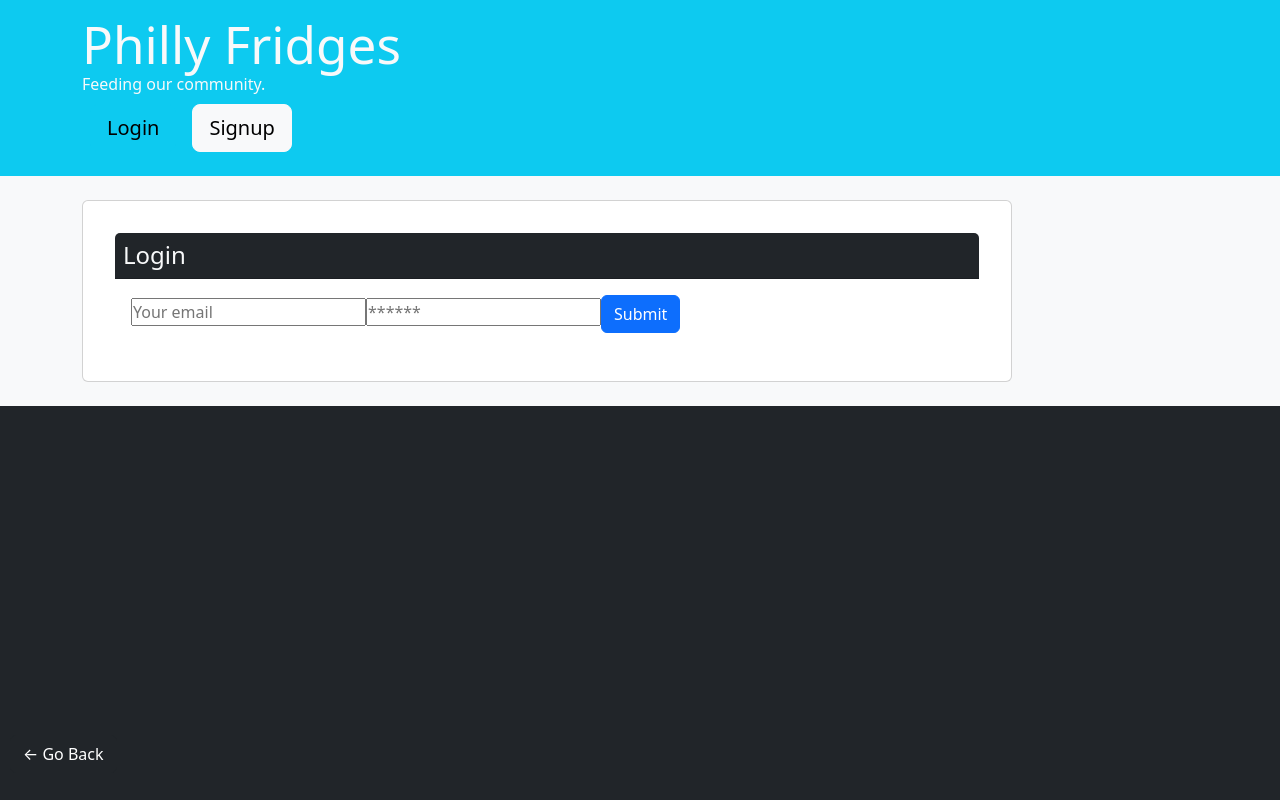
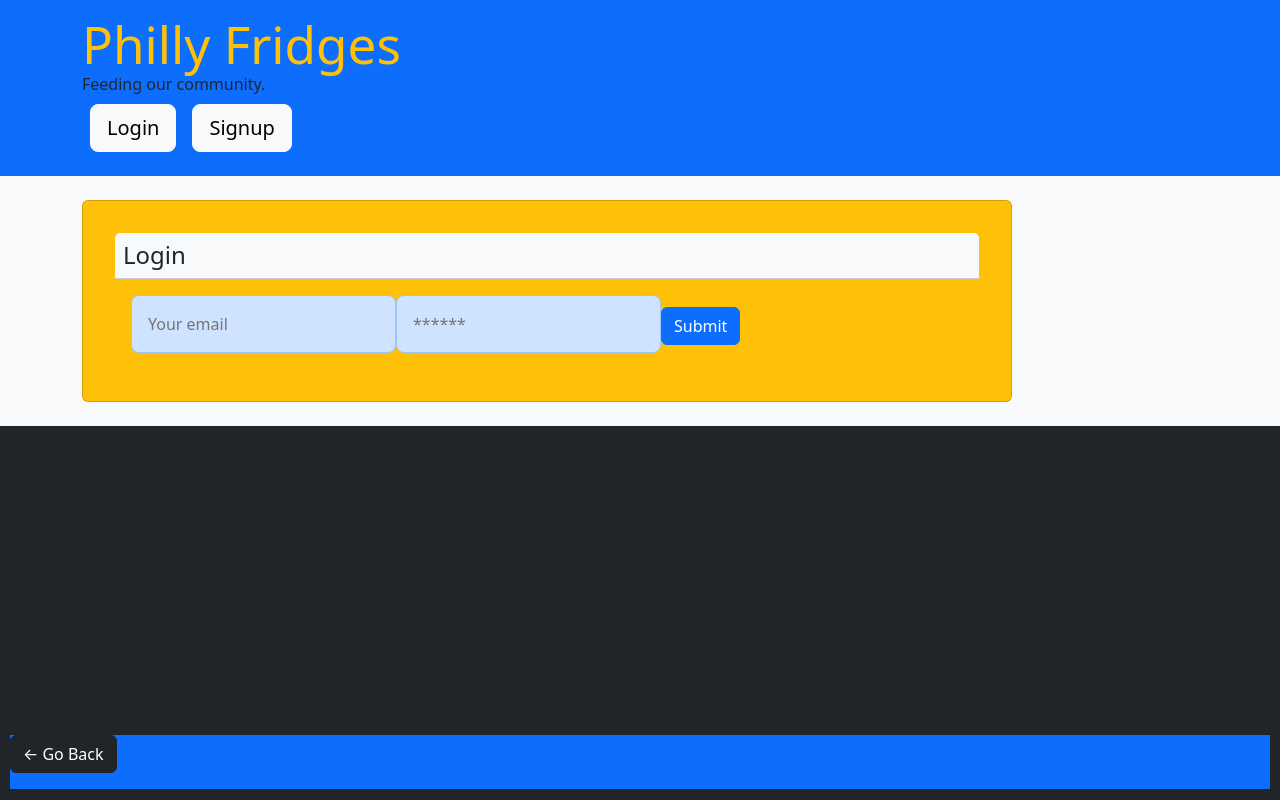
Before and after one commit to brousy/philly-fridges, a React (Vite) app in the folder client/: page /login in a window 1280 px wide. Built offline with nearby package versions, Linux system fonts and the light colour scheme.

Commit message:
styling updated to blue and yellow

```diff
--- a/client/src/components/Footer/index.jsx
+++ b/client/src/components/Footer/index.jsx
@@ -7,7 +7,7 @@ const Footer = () => {
   const navigate = useNavigate();
   return (
     <footer className="">
-      <div className="">
+      <div className=" bg-primary">
         {location.pathname !== '/' && (
           <button
             className="btn btn-dark mb-3"
--- a/client/src/components/FridgeList/fridgelist.jsx
+++ b/client/src/components/FridgeList/fridgelist.jsx
@@ -23,13 +23,13 @@ const FridgeList = () => {
                 {fridge &&
                     fridge.map((fridge) => (
                         <div key={fridge._id} className="col-12 mb-3 pb-3">
-                            <div className="p-3 bg-dark  text-light rounded">
-                                <h5 className="card-header">
+                            <div className="p-3 bg-warning  text-light rounded">
+                                <h5 className="card-header bg-primary">
                                     {fridge.name}
                                 </h5>
                                 {fridge.online ? (
                                     <Link
-                                        className="text-link" to={`/fridges/${fridge._id}`}>
+                                        className="text-link bg-primary text-light" to={`/fridges/${fridge._id}`}>
                                             Peek inside this fridge.
                                         </Link>
                                 ) : (
--- a/client/src/components/Header/index.jsx
+++ b/client/src/components/Header/index.jsx
@@ -9,11 +9,11 @@ const Header = () => {
 
   };
   return (
-    <header className="bg-info text-light mb-4 py-3 flex-row align-center">
+    <header className="bg-primary text-dark mb-4 py-3 flex-row align-center">
       <div className="container flex-row justify-space-between-lg justify-center align-center">
         <div>
-          <Link className="col-auto text-light" to="/">
-            <h1 className="m-0">Philly Fridges</h1>
+          <Link className="col-auto text-info" to="/">
+            <h1 className="m-0 text-warning">Philly Fridges</h1>
           </Link>
           <span className="m-0">Feeding our community.</span>
         </div>
@@ -30,7 +30,7 @@ const Header = () => {
           ) : (
 
             <>
-              <Link className="btn btn-lg btn-info m-2" to="/login">
+              <Link className="btn btn-lg btn-info btn-light m-2" to="/login">
                 Login
               </Link >
               <Link  className="btn btn-lg btn-light m-2" to="/signup" >
--- a/client/src/components/ItemList/index.jsx
+++ b/client/src/components/ItemList/index.jsx
@@ -16,7 +16,7 @@ const ItemList = ({ items = [] }) => {
                 {items &&
                     items.map((item) => (
                         <div key={item._id} className="col-12 mb-3 pb-3">
-                            <div className="p-3 bg-dark text-light rounded">
+                            <div className="p-3 bg-warning text-light rounded">
                                 <h5 className="card-header">
                                     {item.itemName}
                                     </h5>
--- a/client/src/index.css
+++ b/client/src/index.css
@@ -1,6 +1,7 @@
 *{
   margin: 0;
   padding: 0;
+
 }
 
 /* main{
@@ -16,6 +17,10 @@ footer {
   font-size: 25px;
   height: 75px;
   padding: 10px;
+}
+
+header {
+  color: #00296B
 }
 
 .Site {
--- a/client/src/pages/Home.jsx
+++ b/client/src/pages/Home.jsx
@@ -5,7 +5,7 @@ const Home = () => {
     return (
 
         <main>
-            <div className="flex-row justify-center">
+            <div className="flex-row justify-center bg-warning">
                 <div>
                     <div className="col-12 col-md-8 mb-3">
                         <FridgeList />
--- a/client/src/pages/Login.jsx
+++ b/client/src/pages/Login.jsx
@@ -43,8 +43,8 @@ const Login = (props) => {
   return (
     <main className="flex-row justify-center mb-4">
       <div className="col-12 col-lg-10">
-        <div className="card">
-          <h4 className="card-header bg-dark text-light p-2">Login</h4>
+        <div className="card bg-warning">
+          <h4 className="card-header bg-light text-dark p-2">Login</h4>
           <div className="card-body">
             {data ? (
               <p>
@@ -54,7 +54,7 @@ const Login = (props) => {
             ) : (
               <form onSubmit={handleFormSubmit}>
                 <input
-                  className="form-input"
+                  className="form-input p-3 text-primary-emphasis bg-primary-subtle border border-primary-subtle rounded-3"
                   placeholder="Your email"
                   name="email"
                   type="email"
@@ -62,7 +62,7 @@ const Login = (props) => {
                   onChange={handleChange}
                 />
                 <input
-                  className="form-input"
+                  className="form-input p-3 text-primary-emphasis bg-primary-subtle border border-primary-subtle rounded-3"
                   placeholder="******"
                   name="password"
                   type="password"
--- a/client/src/pages/Profile.jsx
+++ b/client/src/pages/Profile.jsx
@@ -38,7 +38,7 @@ const Profile = () => {
                   <FridgeList fridges={user.fridges} />
                 </div>
                 <div className='card-body'>
-                  <h4 className="card-header bg-success text-light p-2">Add a Fridge</h4>
+                  <h4 className="card-header bg-dark text-light p-2">Add a Fridge</h4>
                   <FridgeForm />
                 </div>
               </div>
--- a/client/src/pages/SignUp.jsx
+++ b/client/src/pages/SignUp.jsx
@@ -42,7 +42,7 @@ const Signup = () => {
     <main className="flex-row justify-center mb-4">
       <div className="bg-light col-12 col-lg-10 align-items-center">
         <div className="card bg-warning">
-          <h4 className="card-header bg-dark text-light p-2 align-center">
+          <h4 className="card-header bg-#00296B text-dark p-2 align-center">
             Sign Up
           </h4>
           <div className="card-body">
--- a/client/src/pages/SingleFridge.jsx
+++ b/client/src/pages/SingleFridge.jsx
@@ -26,9 +26,9 @@ const SingleFridge = () => {
     }
     return (
         <div className="my-3">
-            <h3 className="card-header bg-dark text-light p-2 m-0">{fridge.name}</h3>
+            <h3 className="card-header bg-warning text-light p-2 m-0">{fridge.name}</h3>
             <br />
-            <div className="my-5">
+            <div className="my-5 bg-primary">
                 <ItemList items={fridge.items} />
             </div>
             <div className="m-3 p-4">
```
